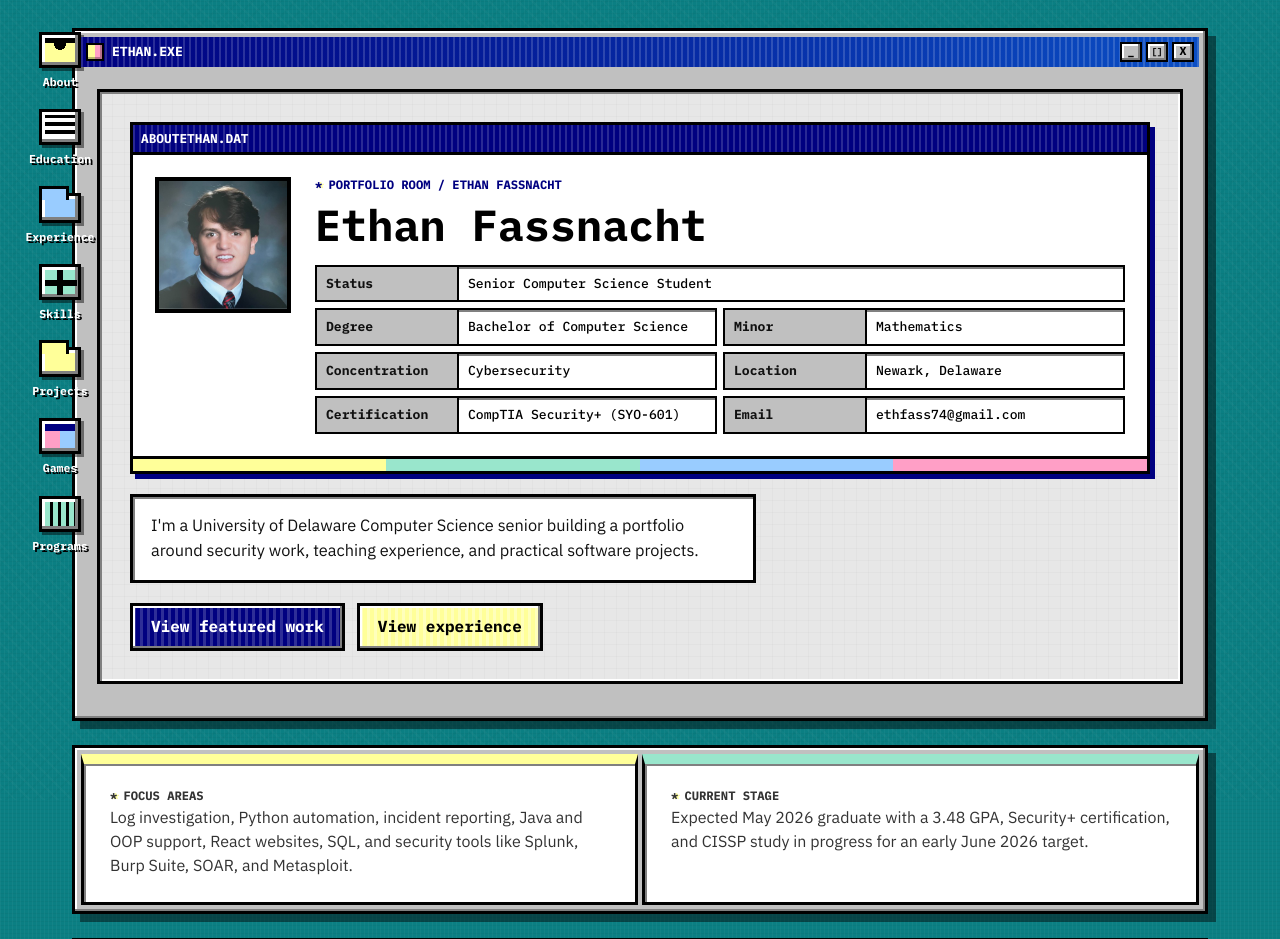
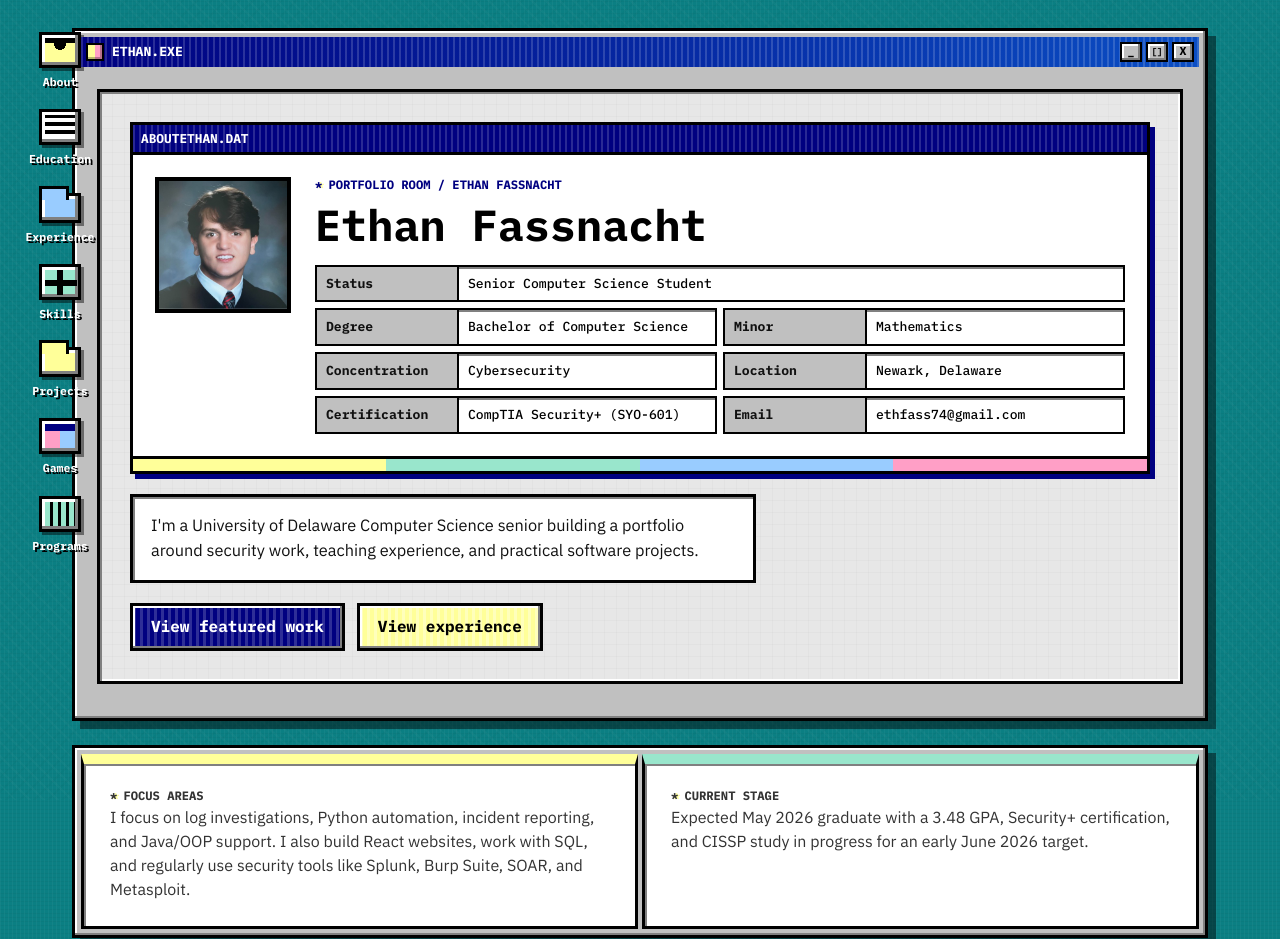
Before and after one commit to ethanfass/EthanFassPortfolio, a React (Vite) app: page / in a window 1280 px wide. Shown: the top 939 px of the page. Built offline with nearby package versions, Linux system fonts and the light colour scheme.

Commit message:
finale for now

```diff
--- a/src/App.jsx
+++ b/src/App.jsx
@@ -566,9 +566,10 @@ function App() {
         <div>
           <p className="band-label">Focus Areas</p>
           <p>
-            Log investigation, Python automation, incident reporting, Java and
-            OOP support, React websites, SQL, and security tools like Splunk,
-            Burp Suite, SOAR, and Metasploit.
+            I focus on log investigations, Python automation, incident
+            reporting, and Java/OOP support. I also build React websites, work
+            with SQL, and regularly use security tools like Splunk, Burp Suite,
+            SOAR, and Metasploit.
           </p>
         </div>
         <div>
```
